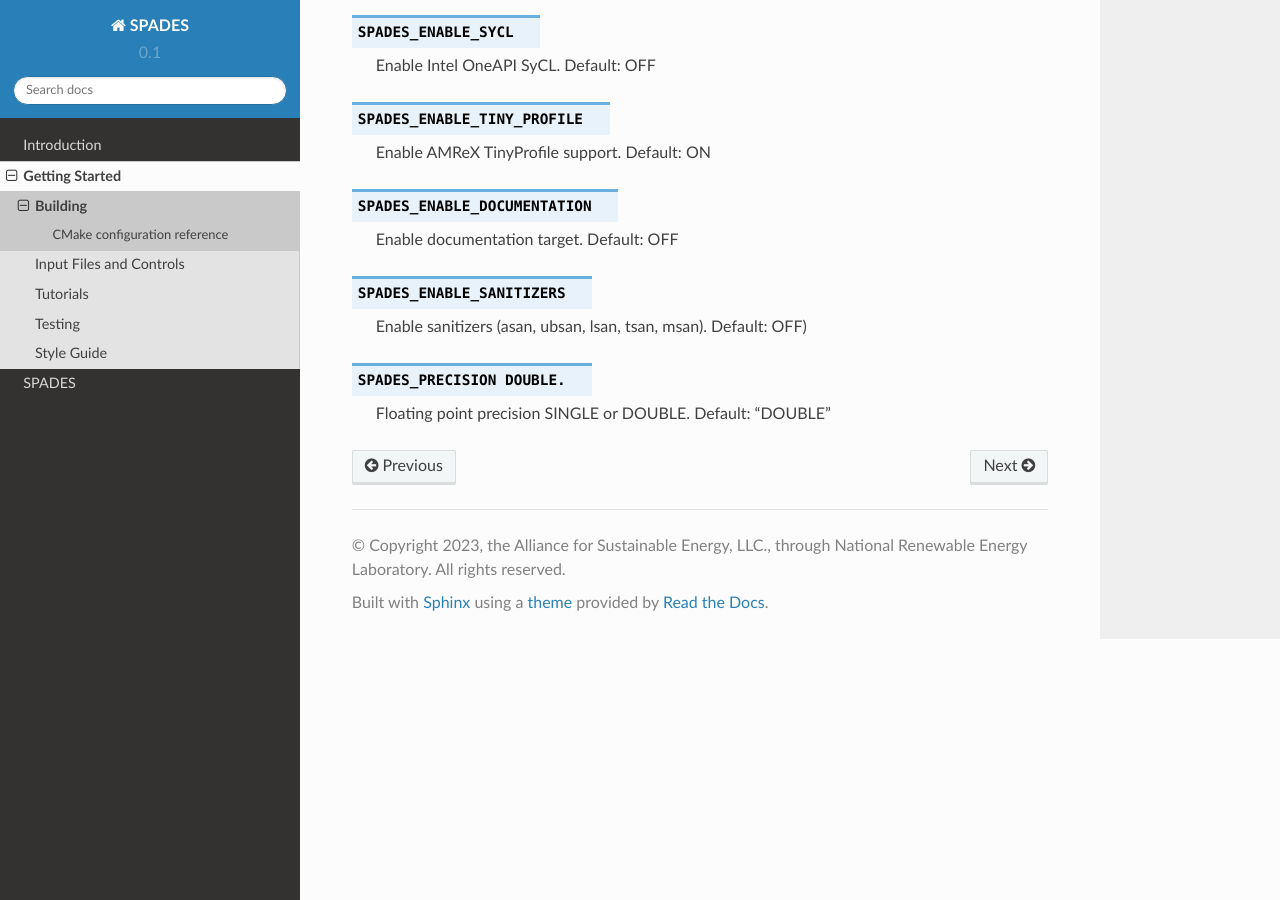
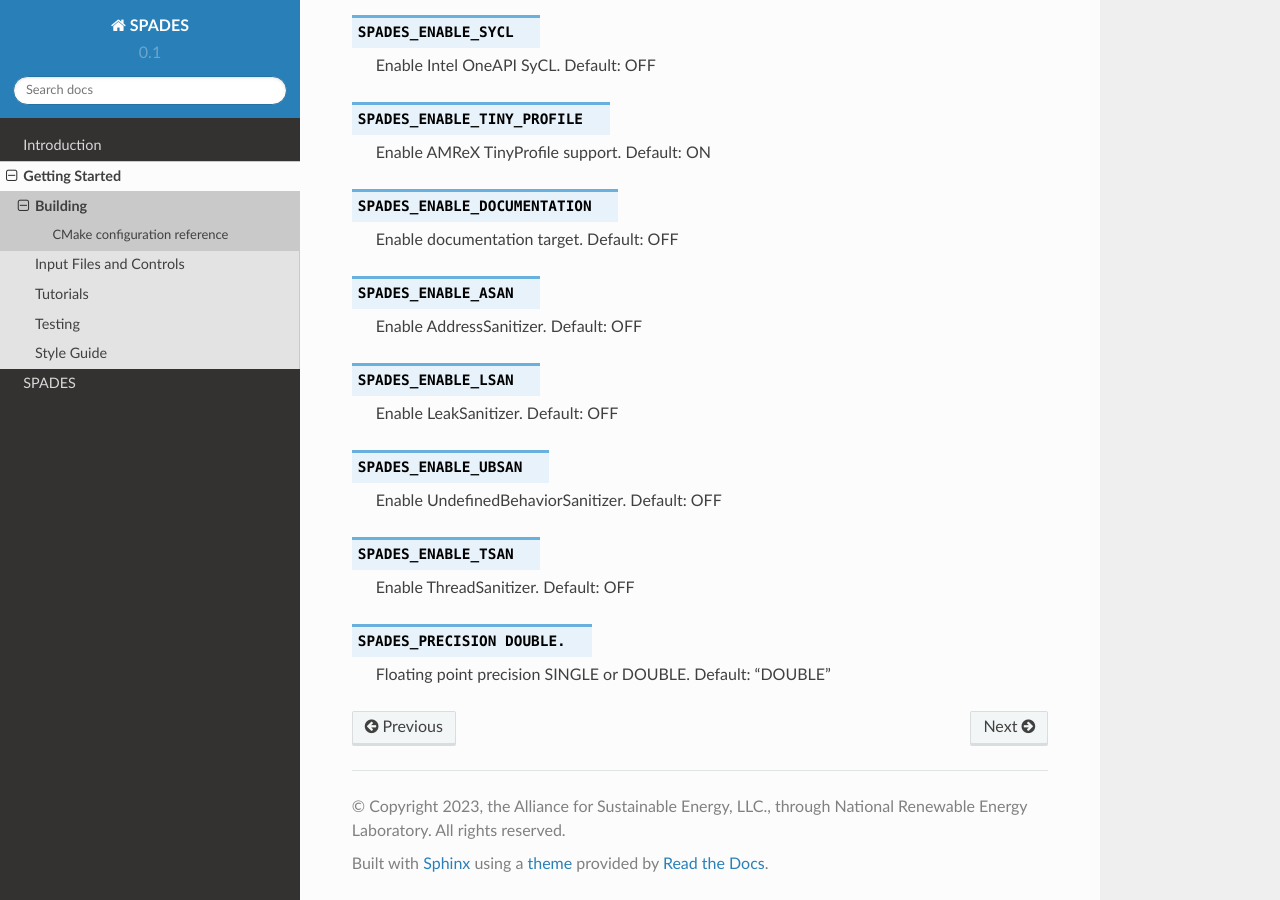
Before and after one commit to NREL/spades, a Sphinx documentation site: the page built from Docs/sphinx/Building.rst, in a window 1280 px wide and 900 px high, scrolled down 1484 px. Built offline with Sphinx 7.4.7 and the Read the Docs theme 2.0.0, drawn with Linux system fonts in a browser that asks for light colours; pages that are not in the unit, such as notebooks, are missing from menus.

Commit message:
Add asan to CI (#22)

```diff
--- a/Docs/sphinx/Building.rst
+++ b/Docs/sphinx/Building.rst
@@ -78,9 +78,21 @@ CMake configuration reference
 
    Enable documentation target. Default: OFF
 
-.. cmakeval:: SPADES_ENABLE_SANITIZERS
+.. cmakeval:: SPADES_ENABLE_ASAN
 
-   Enable sanitizers (asan, ubsan, lsan, tsan, msan). Default: OFF)
+   Enable AddressSanitizer. Default: OFF
+
+.. cmakeval:: SPADES_ENABLE_LSAN
+
+   Enable LeakSanitizer. Default: OFF
+
+.. cmakeval:: SPADES_ENABLE_UBSAN
+
+   Enable UndefinedBehaviorSanitizer. Default: OFF
+
+.. cmakeval:: SPADES_ENABLE_TSAN
+
+   Enable ThreadSanitizer. Default: OFF
 
 .. cmakeval:: SPADES_PRECISION DOUBLE.
 
```
Also changed, not shown: CMakeLists.txt (+5 -2 lines), 3 other files.
